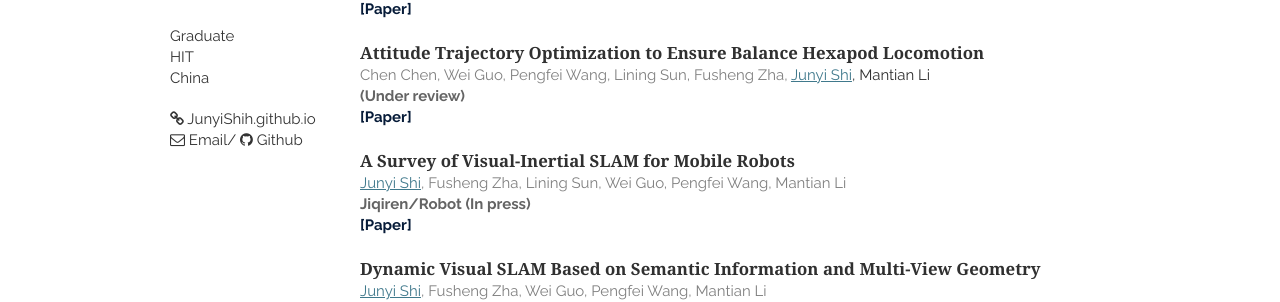
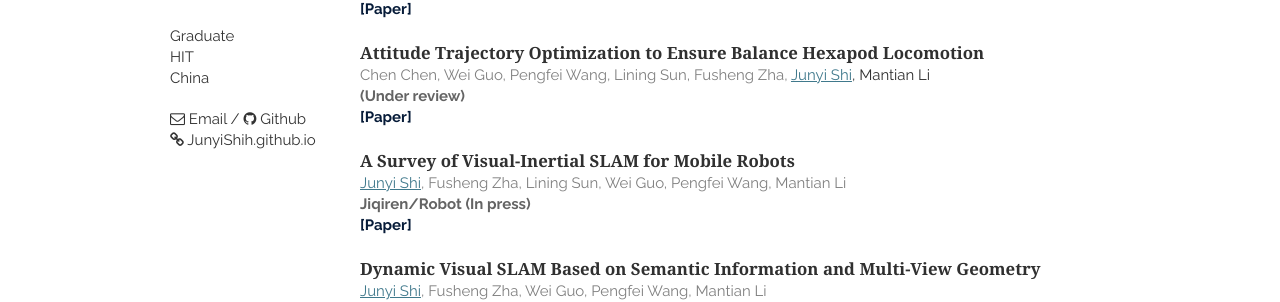
Before and after one commit to JunYiShih/JunYiShih.github.io, a Jekyll site: the page built from index.html, in a window 1280 px wide. Shown: the part 309-611 px from the top of the page. Built offline with Jekyll 4.4.1, drawn with Linux system fonts in a browser that asks for light colours; nearby versions of some CDN libraries; the list of posts is cut into pages by our own code; a style sheet for code colours, icons or effects is not loaded.

Commit message:
Update layout.html

```diff
--- a/_layouts/layout.html
+++ b/_layouts/layout.html
@@ -48,10 +48,10 @@
             </a>
         </address>
         <p>
-            <a href="https://JunYiShih.github.io"><i class="fa fa-link"></i> JunyiShih.github.io</a><br>
             <!-- <i class="fa fa-graduation-cap"></i> HIT<br> -->
-            <a href="mailto:syf758521@foxmail.com"><i class="fa fa-envelope-o"></i>  Email/<a/>
+            <a href="mailto:syf758521@foxmail.com"><i class="fa fa-envelope-o"></i>  Email /<a/>
            <a href="https://github.com/{{ site.github }}"><i class="fa fa-github"></i>  Github</a><br>
+           <a href="https://JunYiShih.github.io"><i class="fa fa-link"></i> JunyiShih.github.io</a><br>
             <!-- <i class="fa fa-map-marker fa-lg"></i>&nbspHarbin, China<br> -->
         </p>
     </header>
```
